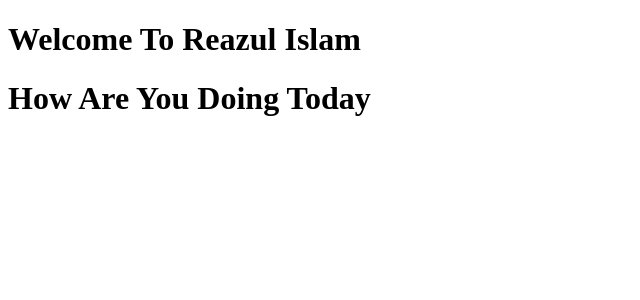
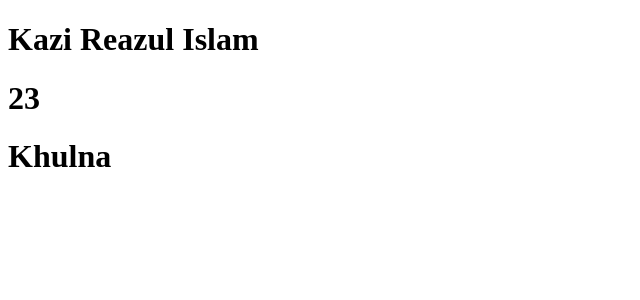
Before and after one commit to Kazi-Reazul-Islam/react-my-app, a React (Create React App) app: page / in a window 1280 px wide. Shown: the top 300 px of the page, without its empty margins (0-640 px from the left). Built offline with nearby package versions, Linux system fonts and the light colour scheme.

Commit message:
Passing JSON Props

```diff
--- a/src/components/home/HomeBanner.js
+++ b/src/components/home/HomeBanner.js
@@ -3,10 +3,9 @@ import React from "react";
 const HomeBanner = (props) => {
   return (
     <div>
-      <h1>
-        {props.title} {props.subTitle}
-      </h1>
-      <h1>{props.greeting}</h1>
+      <h1>{props.title.name}</h1>
+      <h1>{props.title.age}</h1>
+      <h1>{props.title.city}</h1>
     </div>
   );
 };
--- a/src/pages/HomePage.js
+++ b/src/pages/HomePage.js
@@ -5,9 +5,7 @@ const HomePage = () => {
   return (
     <div>
       <HomeBanner
-        title="Welcome To"
-        subTitle="Reazul Islam"
-        greeting="How Are You Doing Today"
+        title={{ name: "Kazi Reazul Islam", age: "23", city: "Khulna" }}
       />
     </div>
   );
```
